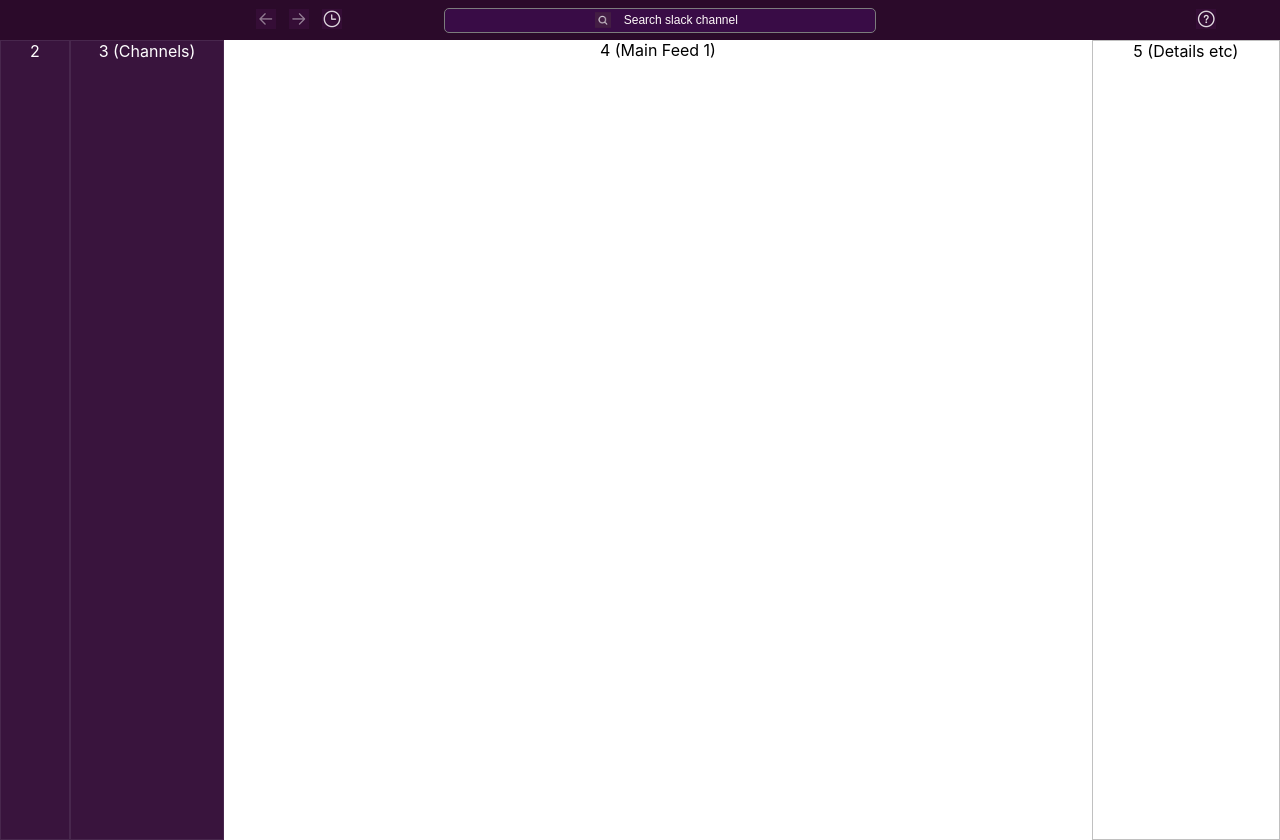
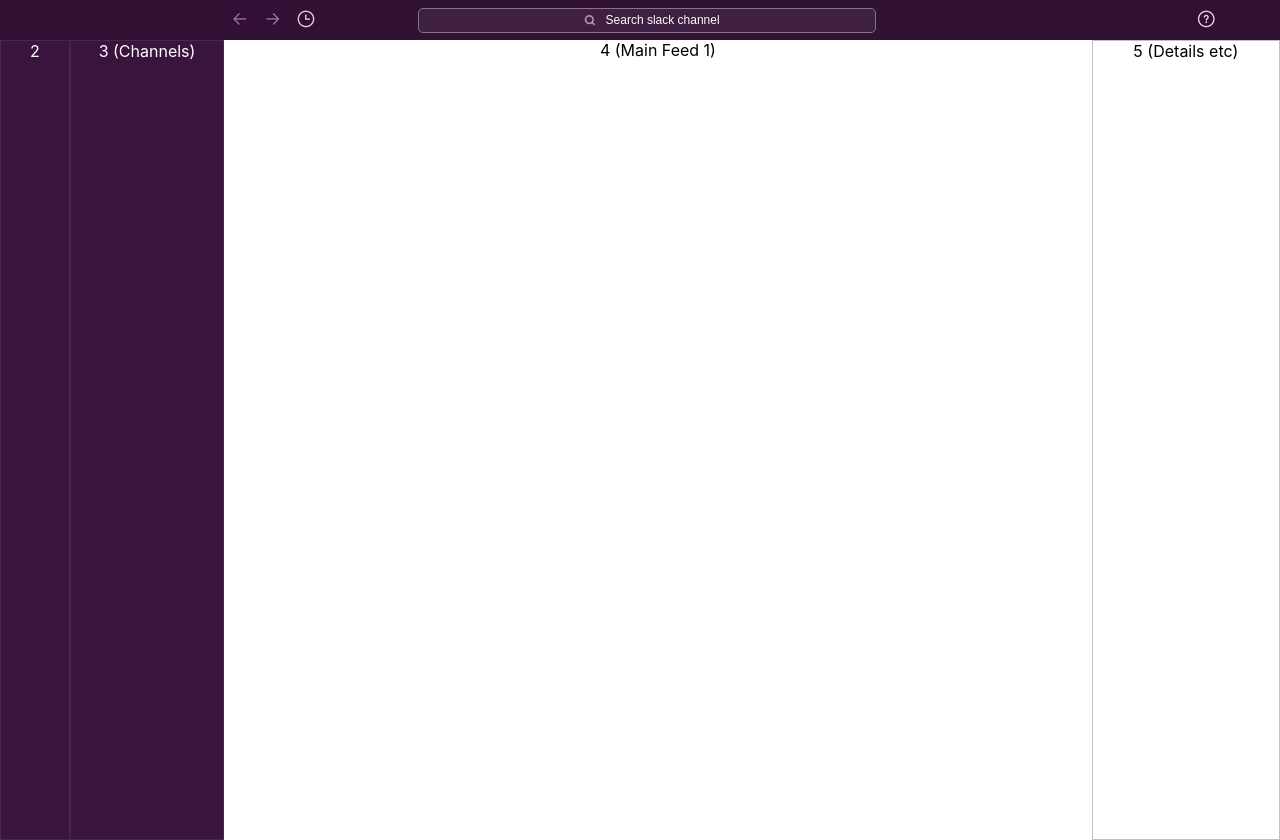
Before and after one commit to Paddyaa5/slackProject, a React (Create React App) app: page / in a window 1280 px wide. Built offline with nearby package versions, Linux system fonts and the light colour scheme.

Commit message:
colours updated

```diff
--- a/src/components/Toolbar.css
+++ b/src/components/Toolbar.css
@@ -1,5 +1,5 @@
 #Toolbar{
-    background-color: #2B0A2A;
+    background-color: #311134;
     height: 40px;
     color: white;
     text-align: center;
@@ -16,11 +16,11 @@ button{
     width: 20px;
 }
 .srch{
-    width: 16px;
-    margin: 0 1vw;
+    width: 18px;
+    margin: 0 0.5vw;
 }
 #prev{
-    margin-left: 20vw;
+    margin-left: 18vw;
     margin-right: 1vw;
 }
 #next{
@@ -30,7 +30,7 @@ button{
     display: flex;
     justify-content: center;
     align-items: center;
-    background-color: rgba(60, 13, 77, 0.822);
+    background-color: #3F2042;
     color: snow;
     font-size: 12px;
     width: 45vw;
```
